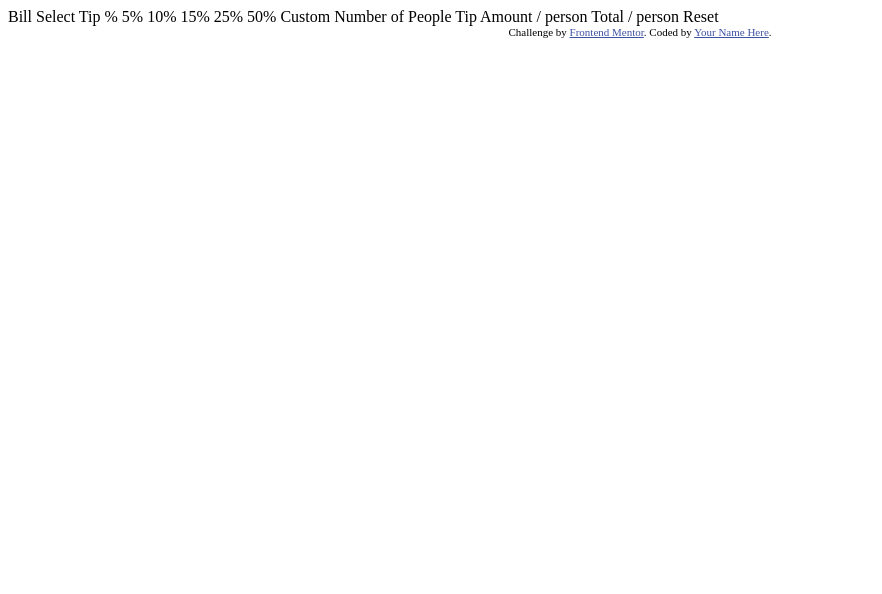
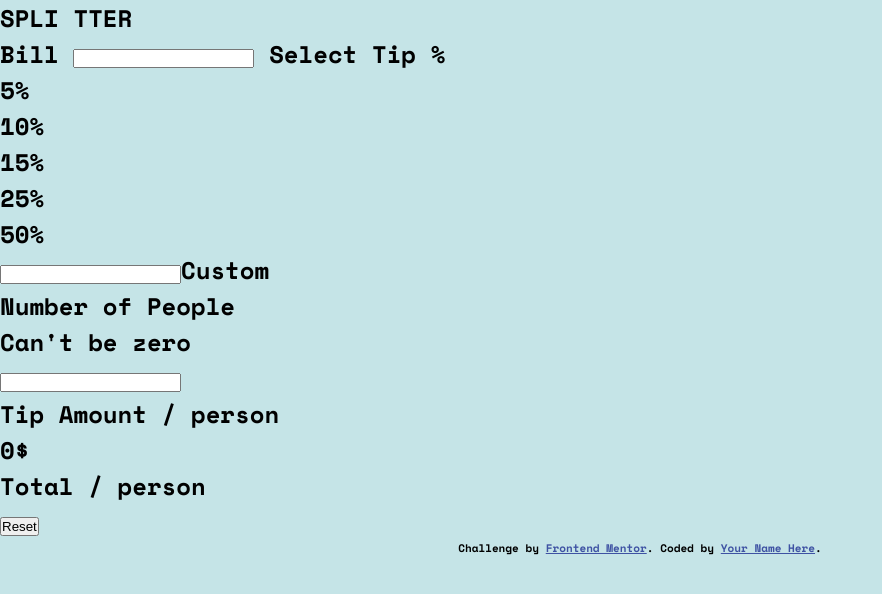
Before and after one commit to Alexandru736/tip-calculator-app, a plain HTML site: page index.html in a window 1280 px wide. Shown: the whole page, without its empty margins (0-882 px from the left). Drawn offline with nearby package versions, Linux system fonts and the light colour scheme.

Commit message:
html done version

```diff
--- a/index.html
+++ b/index.html
@@ -5,6 +5,10 @@
   <meta name="viewport" content="width=device-width, initial-scale=1.0"> <!-- displays site properly based on user's device -->
 
   <link rel="icon" type="image/png" sizes="32x32" href="./images/favicon-32x32.png">
+  <link rel="preconnect" href="https://fonts.googleapis.com">
+  <link rel="preconnect" href="https://fonts.gstatic.com" crossorigin>
+  <link href="https://fonts.googleapis.com/css2?family=Space+Mono:ital,wght@0,400;0,700;1,400;1,700&display=swap" rel="stylesheet">
+  <link rel="stylesheet" href="css/styles.css">
 
   <title>Frontend Mentor | Tip calculator app</title>
 
@@ -15,30 +19,52 @@
   </style>
 </head>
 <body>
+  <main>
+    <div class="title">
+      <span>SPLI</span>
+      <span>TTER</span>
+    </div>
+    <div class="bill-container">
+      <div class="bill-form">
+        <label for="bill" class="label">Bill</label>
+        <input type="text" id="bill" class="input">
+        <label for="tip">Select Tip %</label>
+        <div class="tip-grid">
+          <div class="tip-item predefined-tip">5%</div>
+          <div class="tip-item predefined-tip">10%</div>
+          <div class="tip-item predefined-tip">15%</div>
+          <div class="tip-item predefined-tip">25%</div>
+          <div class="tip-item predefined-tip">50%</div>
+          <input class="tip-item custom">Custom</input>
+        </div>
+        <div class="input-labels">
+          <label for="number-of-people" class="label">Number of People</label>
+          <p class="error-message">Can't be zero</p>
+        </div>
+        <input type="text" id="number-of-people" class="input">
+      </div>
+      <div class="bill-display">
+        <div class="display-item">
+          <div class="display-info">
+            <span class="item">Tip Amount</span>
+            <span class="quantiy-measure">/ person</span>
+          </div>
+          <div class="value">0$</div>
+        </div>
+        <div class="display-item">
+          <span class="item">Total</span>
+          <span class="quantity-measure">/ person</span>
+        </div>
+        <button class="btn">Reset</button>
+      </div>
+    </div>
+  </main>
 
-  Bill
-
-  Select Tip %
-  5%
-  10%
-  15%
-  25%
-  50%
-  Custom
-
-  Number of People
-
-  Tip Amount
-  / person
-
-  Total
-  / person
-
-  Reset
-
-  <div class="attribution">
+  <footer class="attribution">
     Challenge by <a href="https://www.frontendmentor.io?ref=challenge" target="_blank">Frontend Mentor</a>.
     Coded by <a href="#">Your Name Here</a>.
-  </div>
+  </footer>
+
+  <script src="js/main.js"></script>
 </body>
 </html>
--- /dev/null
+++ b/scss/_globals.scss
@@ -0,0 +1,13 @@
+@import "variables";
+
+*, *::before, *::after {
+    padding: 0;
+    margin: 0;
+    box-sizing: border-box;
+}
+
+html {
+    font-size: $input-font-size;
+    font-family: 'Space Mono';
+    font-weight: $bold-weight;
+}
--- /dev/null
+++ b/scss/_variables.scss
@@ -0,0 +1,9 @@
+$clr-primary: hsl(172, 67%, 45%);
+$clr-netural-1: hsl(183, 100%, 15%);
+$clr-netural-2: hsl(186, 14%, 43%);
+$clr-netural-3: hsl(184, 14%, 56%);
+$clr-netural-4: hsl(185, 41%, 84%);
+$clr-netural-5: hsl(189, 41%, 97%);
+$clr-netural-6: hsl(0, 0%, 100%);
+$input-font-size: 24px;
+$bold-weight: 700;
--- /dev/null
+++ b/scss/styles.scss
@@ -0,0 +1,7 @@
+@import "globals";
+@import "variables";
+
+body {
+    height: calc(100vh - 1px);
+    background-color: $clr-netural-4;
+}
```
Also changed, not shown: css/styles.css (added), js/main.js (added), 2 other files.
